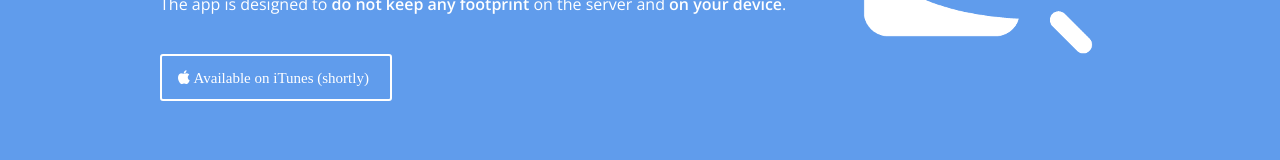
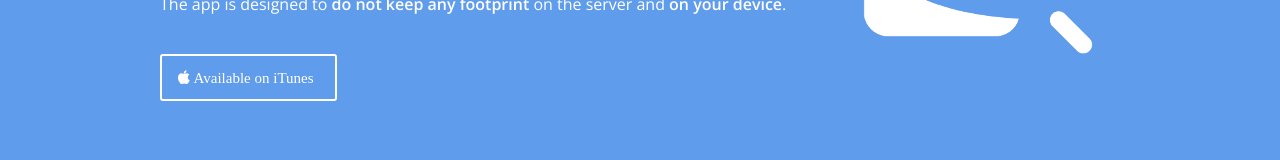
Before and after one commit to ringring-io/ringring-io.github.io, a plain HTML site: page index.html in a window 1280 px wide. Shown: the part 446-606 px from the top of the page. Drawn offline with nearby package versions, Linux system fonts and the light colour scheme; some packages are replaced by stand-ins of ours.

Commit message:
Add AppStore link

```diff
--- a/index.html
+++ b/index.html
@@ -132,7 +132,7 @@
                                         data-speed="500"
                                         data-start="2600"
                                         data-easing="easeOutBack">
-                                    <a href="#" class="btn btn-slider"><i class="fa fa-apple"> Available on iTunes (shortly)</i></a>
+                                    <a href="https://itunes.apple.com/us/app/ringring/id883785412?ls=1&mt=8" class="btn btn-slider"><i class="fa fa-apple"> Available on iTunes</i></a>
                                 </div>
 
                                 <!-- Image -->
```
